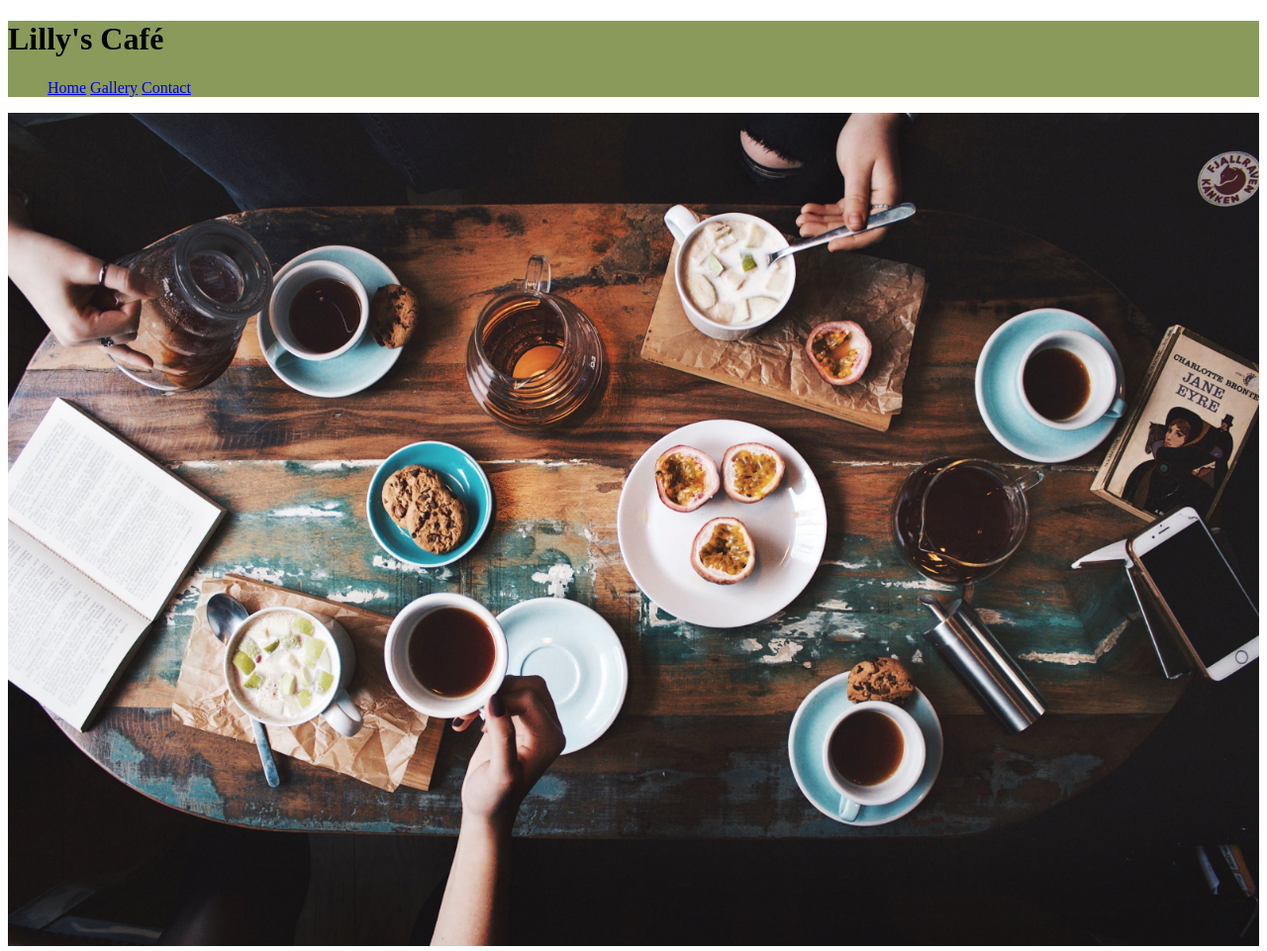
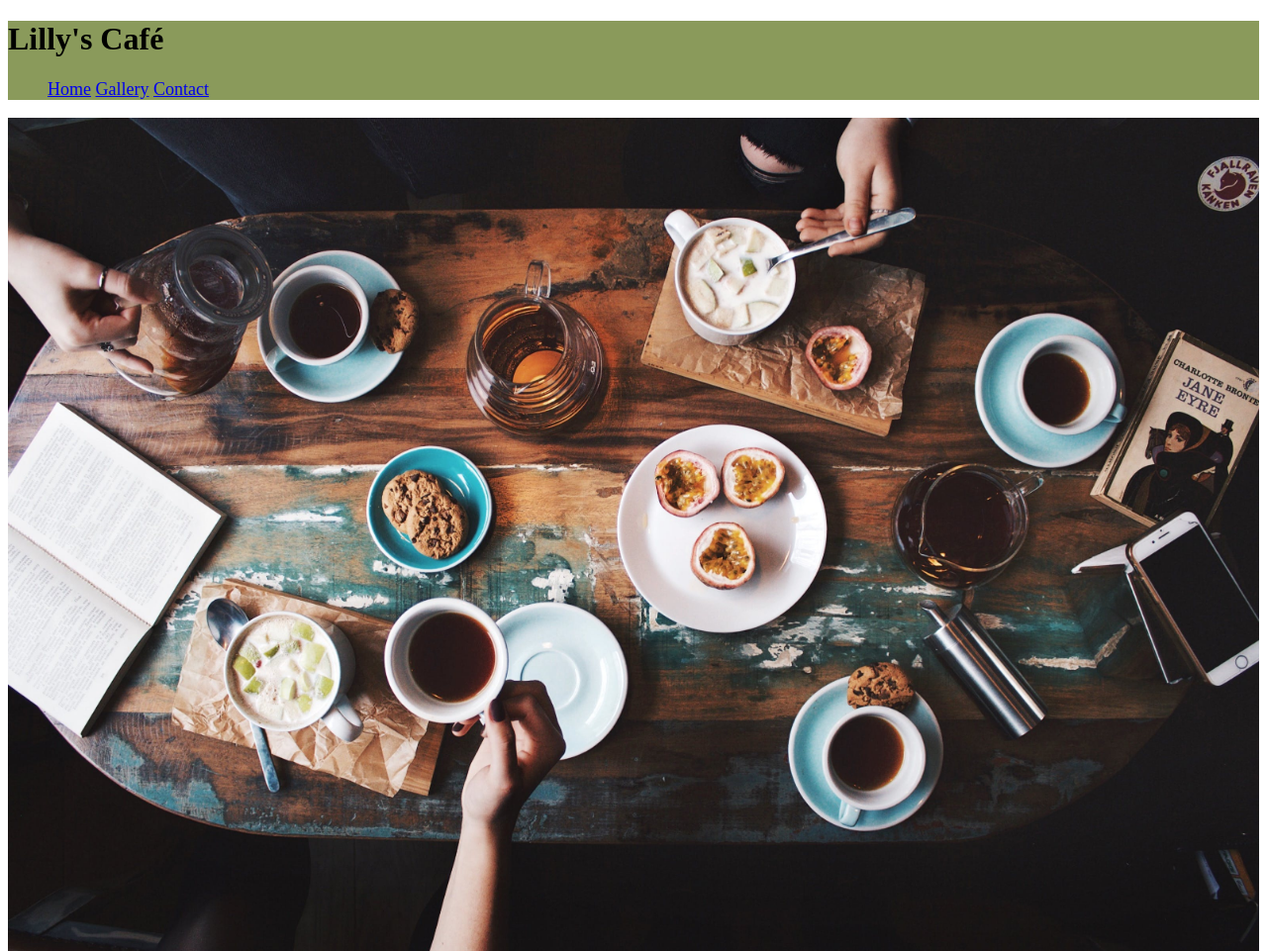
Before and after one commit to JessikaKarl/project-portfolio-1, a plain HTML site: page index.html in a window 1280 px wide. Shown: the top 961 px of the page at 99% size. Drawn offline with Linux system fonts and the light colour scheme.

Commit message:
Changes in CSS. Set the font-family and fixed the navigationbar

```diff
--- a/assets/css/style.css
+++ b/assets/css/style.css
@@ -13,12 +13,17 @@ body {
 }
 header {
     background-color: #8A9A5B;
+    margin: auto;
 }
 .nav {
     list-style-type: none;
+    background-color: #8A9A5B;
+    text-transform: capitalize;
+    font-size: large;
 }
 .nav-links {
     display: inline;
+
 }
 .menu {
     background-color: #8A9A5B;
```
